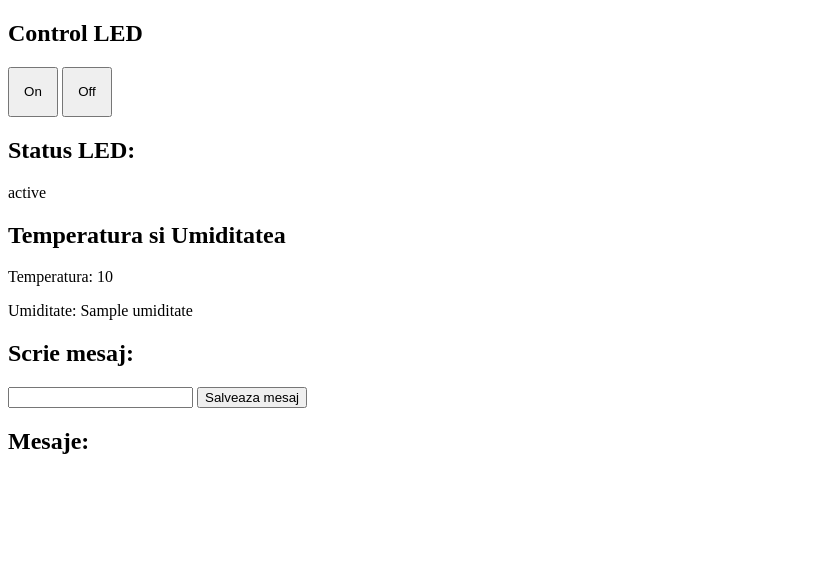
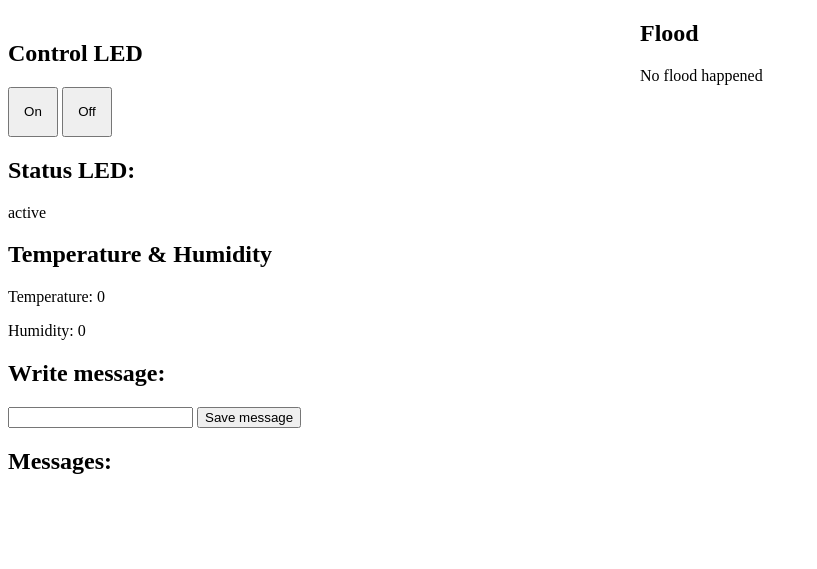
Before and after one commit to Pele02/Arduino, a Flask app: template templates/index.html in a window 1280 px wide. Shown: the top 569 px of the page, without its empty margins (0-817 px from the left). Run offline with Flask 3, Linux system fonts and the light colour scheme; the template is opened without the code that fills it: most values are stand-ins (such as "Sample title", 1, 10 or a date in 2020).

Commit message:
Email Notification
If a flood is going to happen a mail will be send with a notification

```diff
--- a/main.py
+++ b/main.py
@@ -1,13 +1,17 @@
 from threading import Thread
+import smtplib
 from flask import Flask, render_template, request, jsonify
 from serial import Serial
+import datetime as dt
 import sys
 
 app = Flask(__name__)
 LED_STATUS = None
 MESSAGES = []
-TEMPERATURA = 0
-UMIDITATE = 0
+EMAIL_SEND = False
+TEMPERATURE = 0
+FLOOD_DATE = "No flood happened"
+HUMIDITY = 0
 DATA = []
 SERIAL_PORT = sys.argv[1] if len(sys.argv) > 1 else 'COM3'
 BAUD_RATE = 9600
@@ -21,32 +25,45 @@ def ledOn():
 def ledOff():
     serial_com.write("S".encode())
 
-def sendEmail():
-    pass
-
 def readSerialData():
-    global TEMPERATURA
-    global UMIDITATE
+    global TEMPERATURE, FLOOD_DATE, HUMIDITY
     while True:
         if serial_com.in_waiting > 0:
             data = serial_com.readline().decode('utf-8').strip()
-            if data.startswith("Temperatura: "):
-                TEMPERATURA = data.split(": ")[1]
-            elif data.startswith("Umiditate: "):
-                UMIDITATE = data.split(": ")[1]
-            elif data == "Inundatie":
+            if data.startswith("Temperature: "):
+                TEMPERATURE = data.split(": ")[1]
+            elif data.startswith("Humidity: "):
+                HUMIDITY = data.split(": ")[1]
+            elif data == "Flood":
+                FLOOD_DATE = dt.datetime.now()
+                FLOOD_DATE = FLOOD_DATE.replace(second=0, microsecond=0)
                 sendEmail()
-            else:
-                print("Nu exista data!")
 
 
 def saveMessage(message):
-    serial_com.write(("M" + message + "\n").encode())  #Trimite mesaj la Arduino EEPROM
+    serial_com.write(("M" + message + "\n").encode())  #Send message to Arduino EEPROM
 
+def sendEmail():
+    global EMAIL_SEND
+    if not EMAIL_SEND:
+        sender = "pelealex02@gmail.com"
+        receiver= "antoniopopa2002@gmail.com"
+        password = "bjuk ydww rilv zsbe"
+
+        with smtplib.SMTP_SSL('smtp.gmail.com', 465) as connection:
+            connection.login(user=sender, password=password)
+            connection.sendmail(
+                from_addr=sender,
+                to_addrs=receiver,
+                msg='Subject:Atentie!\n'
+                    '\nNivelul apei a crescut, posibila inundatie!!!'
+            )
+        EMAIL_SEND = True
 
 @app.route("/", methods=['GET', 'POST'])
 def index():
     global LED_STATUS
+    global EMAIL_SEND
     if request.method == 'POST':
         if 'on' in request.form.to_dict():
             ledOn()
@@ -57,7 +74,10 @@ def index():
         if 'message' in request.form:
             message = request.form['message']
             MESSAGES.append(message)
-    return render_template('index.html', temp=TEMPERATURA, umiditate=UMIDITATE, led_status=LED_STATUS, messages=MESSAGES)
+
+    EMAIL_SEND = False
+    print()
+    return render_template('index.html', temp=TEMPERATURE, hum=HUMIDITY, led_status=LED_STATUS, messages=MESSAGES,  flood_event=FLOOD_DATE)
 
 
 @app.route("/save_message", methods=['POST'])
@@ -65,6 +85,9 @@ def save_message():
     request.json.get('message')
     return jsonify(success=True)
 
+@app.route("/get_data", methods=['GET'])
+def get_data():
+    return jsonify(temp=TEMPERATURE, hum=HUMIDITY, flood_event=FLOOD_DATE)
 
 if __name__ == "__main__":
     serial_thread = Thread(target=readSerialData)
--- a/templates/index.html
+++ b/templates/index.html
@@ -16,7 +16,8 @@
 		</style>
 	</head>
 	<body>
-
+		<!-- Left Side -->
+		<div style="width: 50%; height: 550px; float:left;">
 			<!-- Led Control -->
 			<div class='LED-Control'>
 				<h2>Control LED</h2>
@@ -27,6 +28,7 @@
 					</form>
 				</div>
 			</div>
+
 				<!-- LED Status -->
 			<div>
 				<h2>Status LED: </h2>
@@ -35,17 +37,17 @@
 
 				<!-- Temp sensor -->
 			<div>
-			<h2>Temperatura si Umiditatea</h2>
-			<p>Temperatura: {{temp}}</p>
-			<p>Umiditate: {{umiditate}}</p>
+				<h2>Temperature & Humidity</h2>
+				<p>Temperature: <span id="temp">{{temp}}</span></p>
+				<p>Humidity: <span id="hum">{{hum}}</span></p>
 			</div>
 
 				<!-- Message Input -->
 			<div>
-			<h2>Scrie mesaj:</h2>
+				<h2>Write message:</h2>
 				<form action="#" method="POST">
 					<input type="text" name="message" id="messageInput">
-				<button type="submit">Salveaza mesaj</button>
+					<button type="submit">Save message</button>
 				</form>
 			</div>
 
@@ -74,12 +76,46 @@
 
 				<!-- Display Messages -->
 			<div>
-			<h2>Mesaje:</h2>
+				<h2>Messages:</h2>
 				<ul>
 					{% for message in messages %}
 					<li>{{ message }}</li>
 					{% endfor %}
 				</ul>
 			</div>
+		</div>
+
+		<!-- Right Side -->
+        <div style="width:100%; height: 300px;">
+
+			<!-- Flood archive -->
+			<div>
+				<h2>Flood</h2>
+				<p><span id="flood_event">{{flood_event}}</span></p>
+
+			</div>
+        </div>
+
+	<script>
+		function fetchData() {
+			fetch('/get_data')
+				.then(response => response.json())
+				.then(data => {
+					document.getElementById('temp').innerText = data.temp;
+					document.getElementById('hum').innerText = data.hum;
+					document.getElementById('flood_event').innerText = data.flood_event;
+				})
+				.catch(error => {
+					console.error('Error fetching data:', error);
+				});
+		}
+
+		// Fetch data every 5 seconds
+		setInterval(fetchData, 5000);
+
+		// Initial fetch when the page loads
+		fetchData();
+	</script>
+
 	</body>
 </html>
```
Also changed, not shown: 1 other file. Lines whose indentation alone changed are shown as unchanged.
